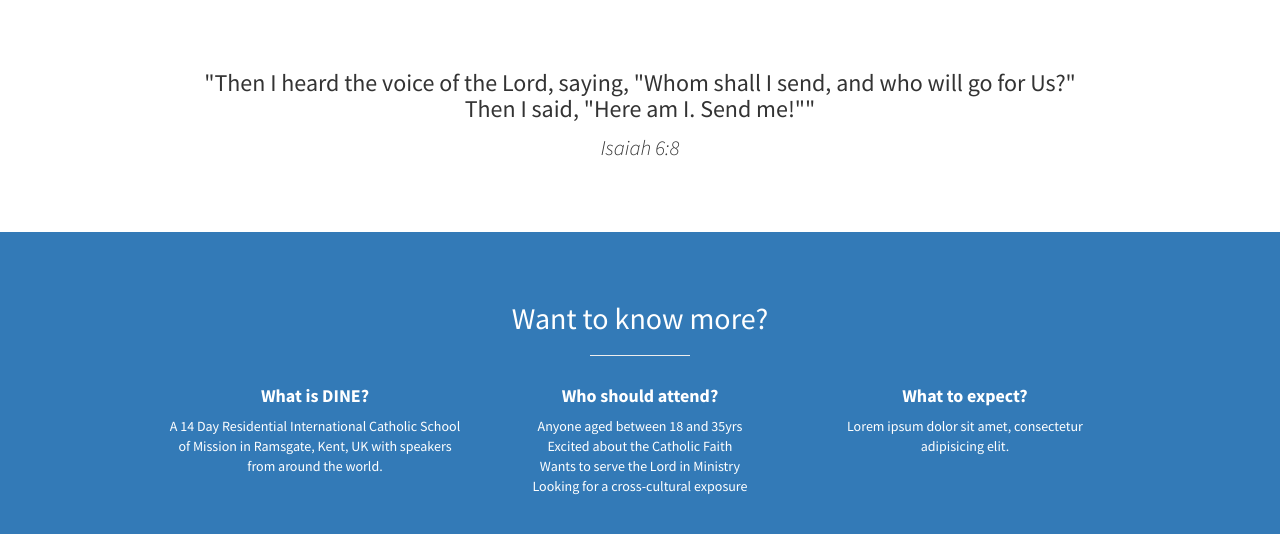
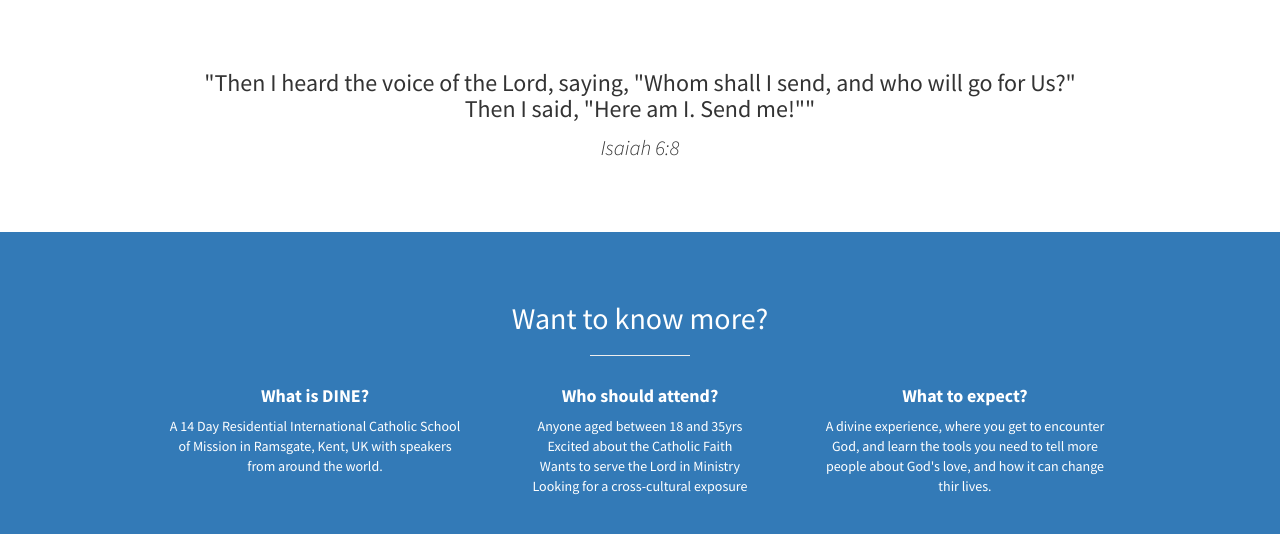
Before and after one commit to newevangelisation/staging, a Jekyll site: the page built from index.html, in a window 1280 px wide, cut to the strip 450-1026 px from the top of the page. Shown: the top 534 px of the strip. Built offline with Jekyll 4.4.1, drawn with Linux system fonts in a browser that asks for light colours.

```diff
--- a/_includes/details_dine.html
+++ b/_includes/details_dine.html
@@ -31,7 +31,7 @@
               <h4>
                 <strong>What to expect?</strong>
               </h4>
-              <p>Lorem ipsum dolor sit amet, consectetur adipisicing elit.</p>
+              <p>A divine experience, where you get to encounter God, and learn the tools you need to tell more people about God's love, and how it can change thir lives.</p>
             </div>
           </div>
         <!-- /.row (nested) -->
--- a/css/stylish-portfolio.css
+++ b/css/stylish-portfolio.css
@@ -223,6 +223,11 @@ iframe .backgroundSecBg {
     margin-bottom: 30px;
 }
 
+.portfolio-item p {
+  font-size: 1.4em;
+  text-align: right;
+}
+
 .img-portfolio {
     margin: 0 auto;
 }
```
Also changed, not shown: 3 other files.
